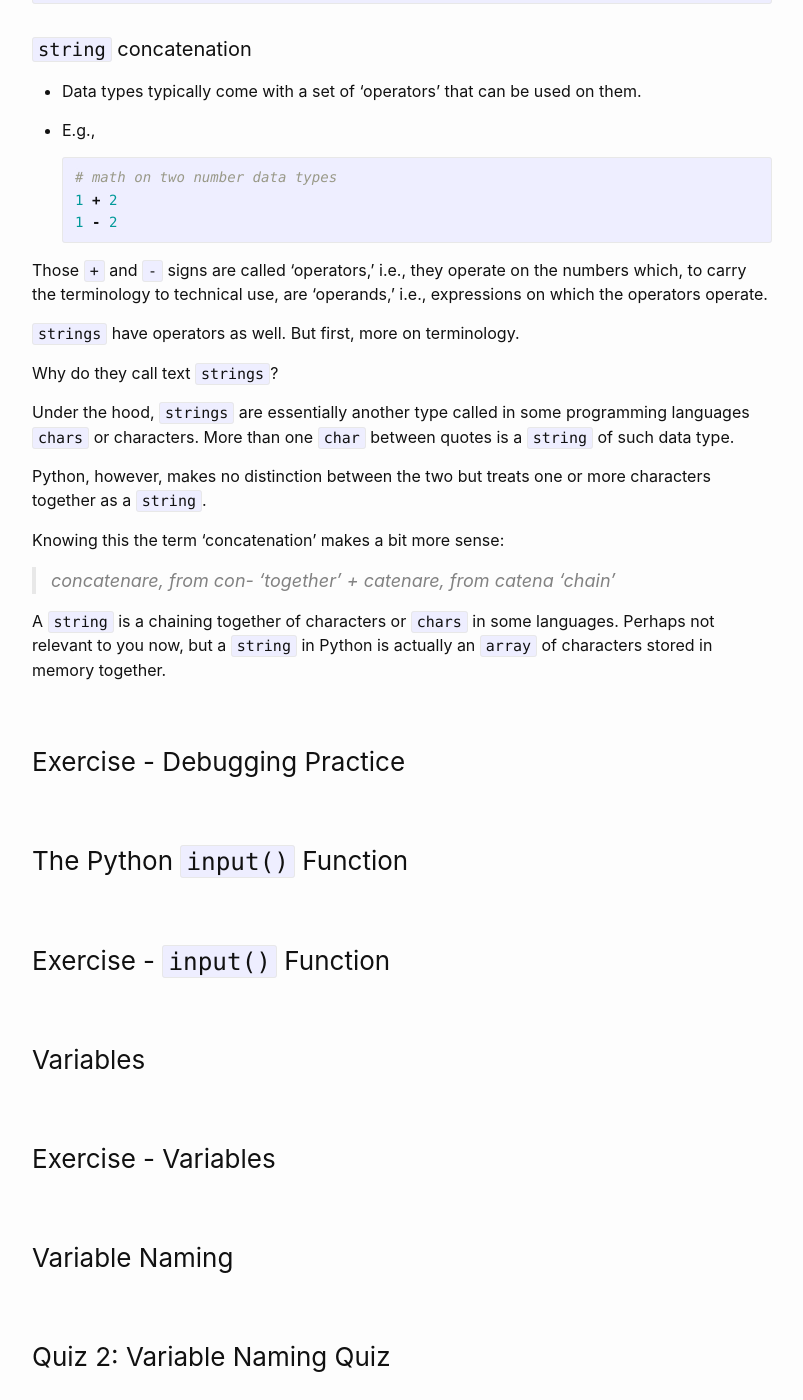
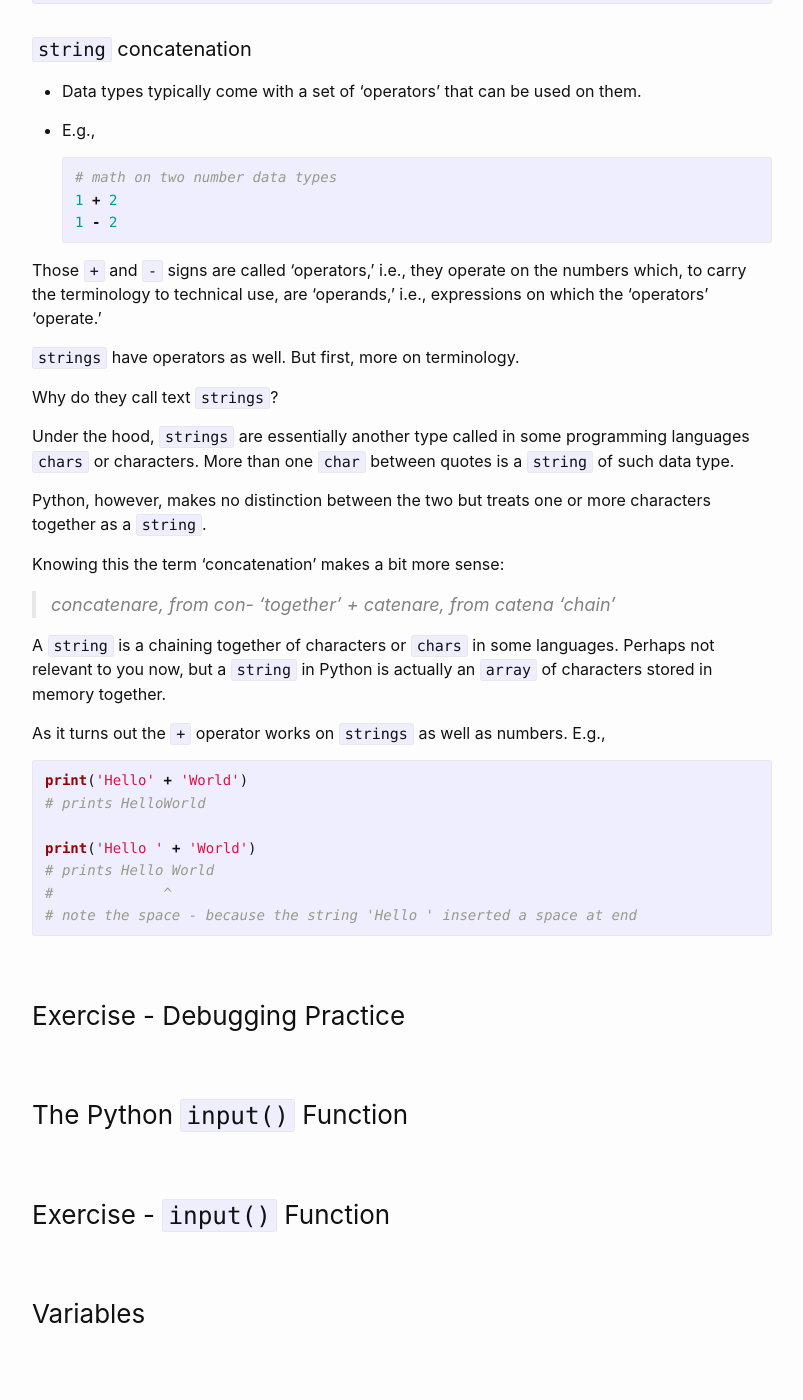
Before and after one commit to multum-non-multa/code, a Jekyll site: the page built from _posts/2021-08-18-printing-strings.md, in a window 1280 px wide and 1400 px high, scrolled down 2767 px. Shown: the whole window, without its empty margins (238-1041 px from the left). Built offline with Jekyll 4.4.1, drawn with Linux system fonts in a browser that asks for light colours.

Commit message:
print and string

````diff
--- a/_posts/2021-08-18-printing-strings.md
+++ b/_posts/2021-08-18-printing-strings.md
@@ -126,7 +126,7 @@ print('a string to print')  # ... the right it
 1 - 2
 ```
 
-Those `+` and `-` signs are called 'operators,' i.e., they operate on the numbers which, to carry the terminology to technical use, are 'operands,' i.e., expressions on which the operators operate.
+Those `+` and `-` signs are called 'operators,' i.e., they operate on the numbers which, to carry the terminology to technical use, are 'operands,' i.e., expressions on which the 'operators' 'operate.'
 
 `strings` have operators as well.  But first, more on terminology.
 
@@ -141,6 +141,19 @@ Knowing this the term 'concatenation' makes a bit more sense:
 > concatenare, from con- ‘together’ + catenare, from catena ‘chain’
 
 A `string` is a chaining together of characters or `chars` in some languages.  Perhaps not relevant to you now, but a `string` in Python is actually an `array` of characters stored in memory together.
+
+As it turns out the `+` operator works on `strings` as well as numbers.  E.g.,
+
+```python
+print('Hello' + 'World')
+# prints HelloWorld
+
+print('Hello ' + 'World')
+# prints Hello World
+#             ^
+# note the space - because the string 'Hello ' inserted a space at end
+```
+
 
 
 ### Exercise - Debugging Practice
````
Also changed, not shown: 1 other file.
